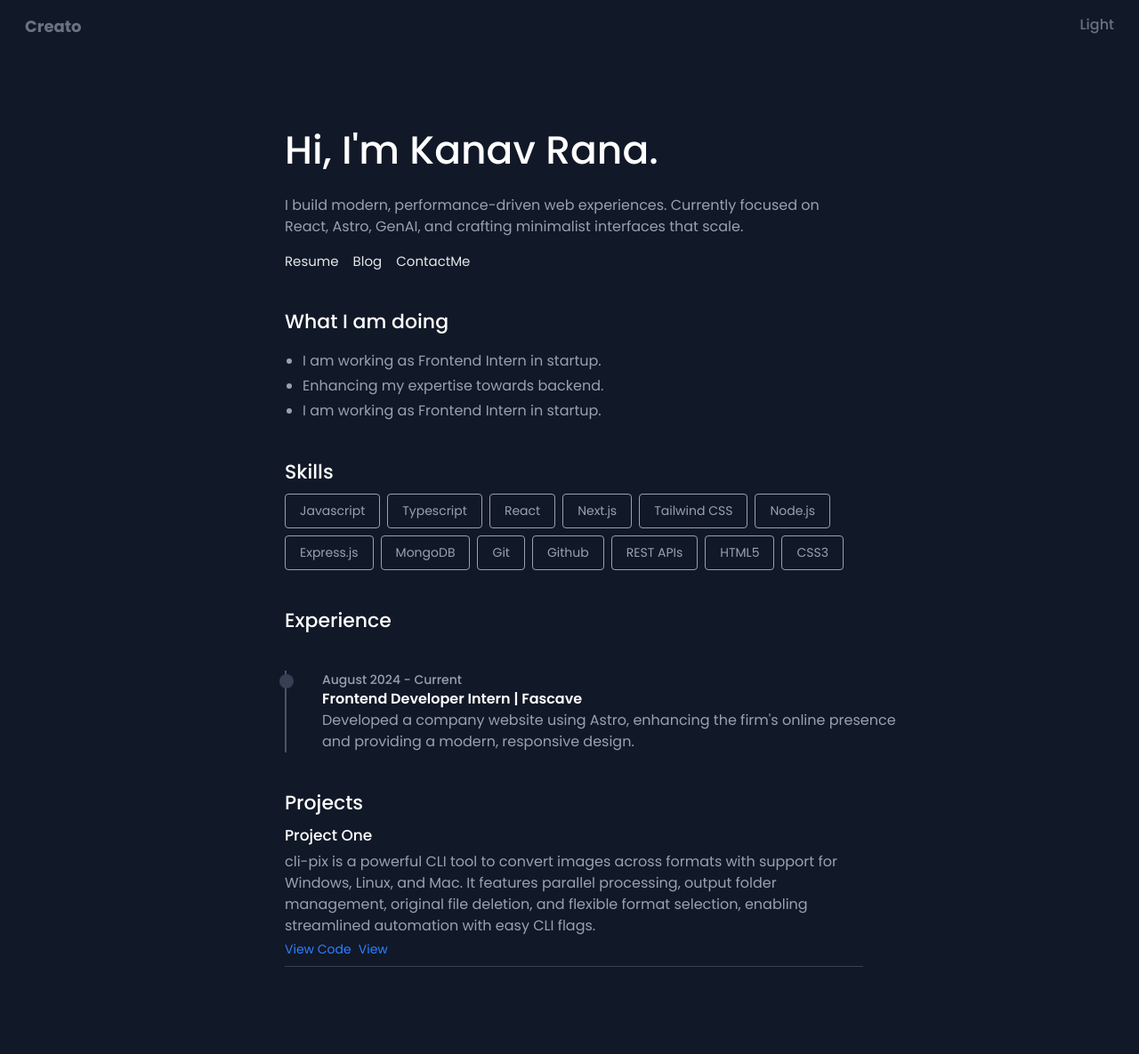
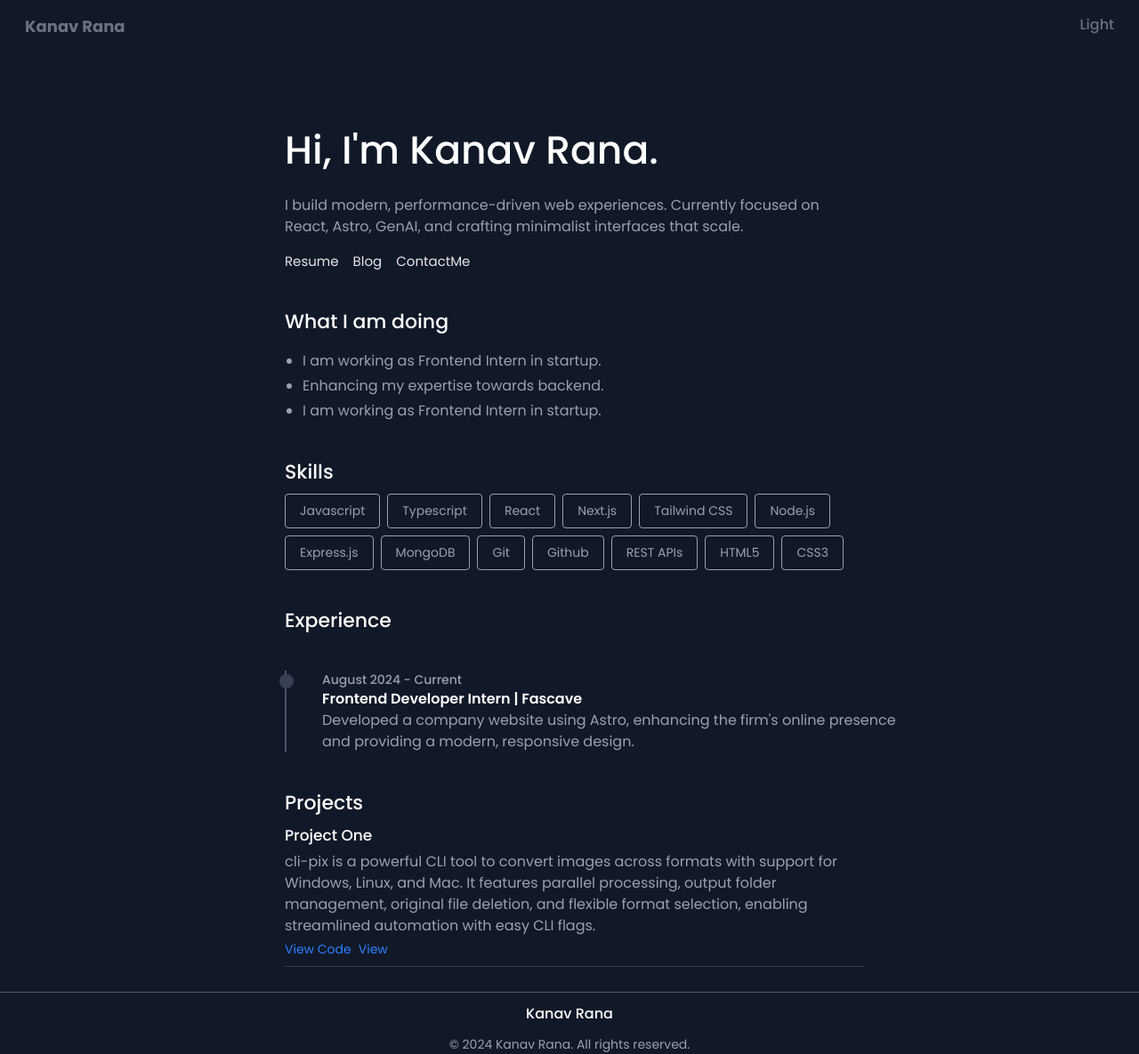
Before and after one commit to kanav789/creato, a React (Vite) app: page / in a window 1280 px wide. Shown: the whole page at 89% size. Before the commit the page ends 1095 px from the top, so only its background shows below. Built offline with nearby package versions, Linux system fonts and the light colour scheme.

Commit message:
the portfolio ui is completed

```diff
--- a/src/App.tsx
+++ b/src/App.tsx
@@ -1,4 +1,5 @@
 import Experience from "./components/Experience/Experience";
+import Footer from "./components/Footer/Footer";
 import Header from "./components/Header/header";
 import Intro from "./components/Intro";
 import Projects from "./components/Projects/Projects";
@@ -12,6 +13,7 @@ export default function App() {
             <Skill />
             <Experience />
             <Projects />
+            <Footer />
 
         </div>
     )
--- /dev/null
+++ b/src/components/Footer/Footer.tsx
@@ -0,0 +1,11 @@
+export default function Footer() {
+    return (
+        <footer className="mt-[20px] flex justify-center flex-col items-center ">
+            <p className="h-[1px] bg-gray-600 w-full"></p>
+            <h2 className="mt-3 font-medium text-[14px] sm:text-[16px]">Kanav Rana</h2>
+
+            <p className="text-gray-400 text-center text-[10px] sm:text-[14px] mt-3">© 2024 Kanav Rana. All rights reserved.</p>
+        </footer>
+    )
+
+}
--- a/src/components/Header/header.tsx
+++ b/src/components/Header/header.tsx
@@ -7,7 +7,7 @@ export default function Header() {
             <div className="flex justify-between px-3  sm:px-7 py-4">
                 {/* creato */}
                 <div className="">
-                    <h3 className="text-gray-500 font-bold text-lg">Creato</h3>
+                    <h3 className="text-gray-500 font-bold text-lg">Kanav Rana</h3>
                 </div>
                 {/* Light */}
 
```
